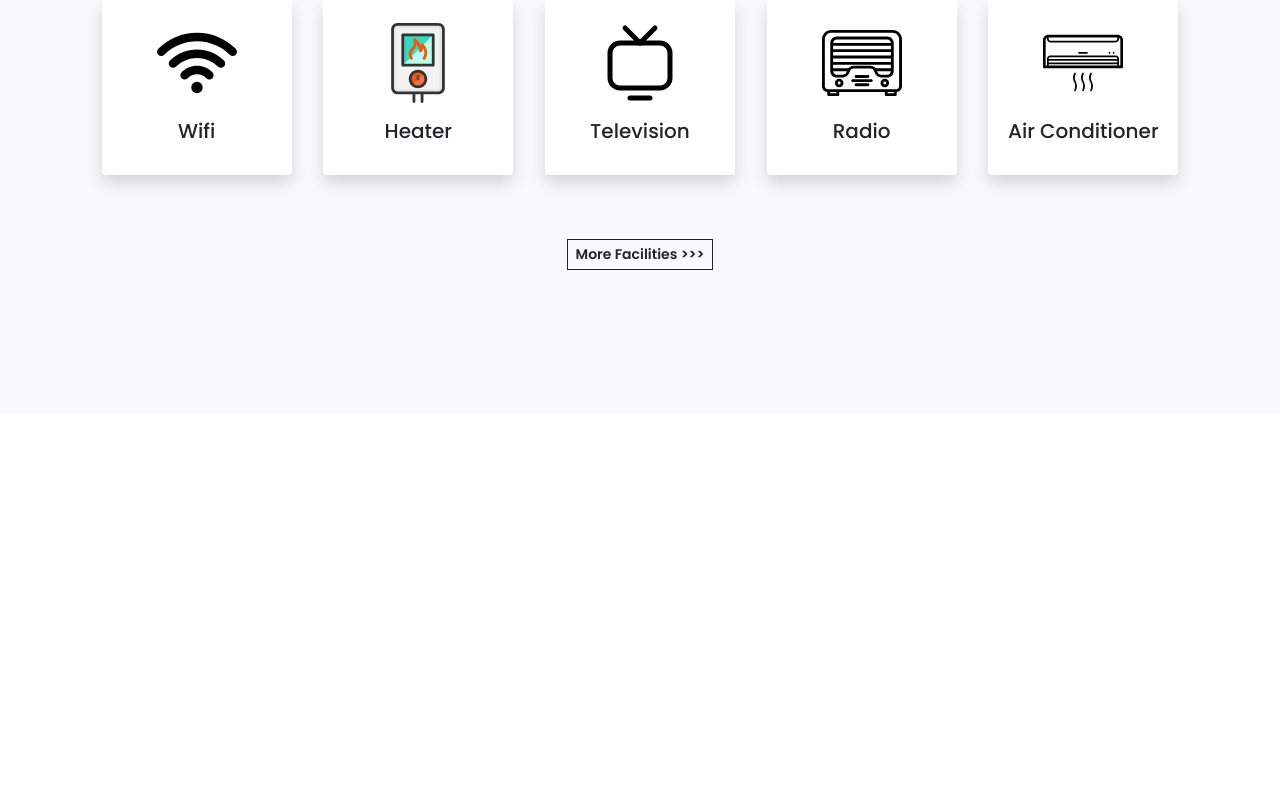
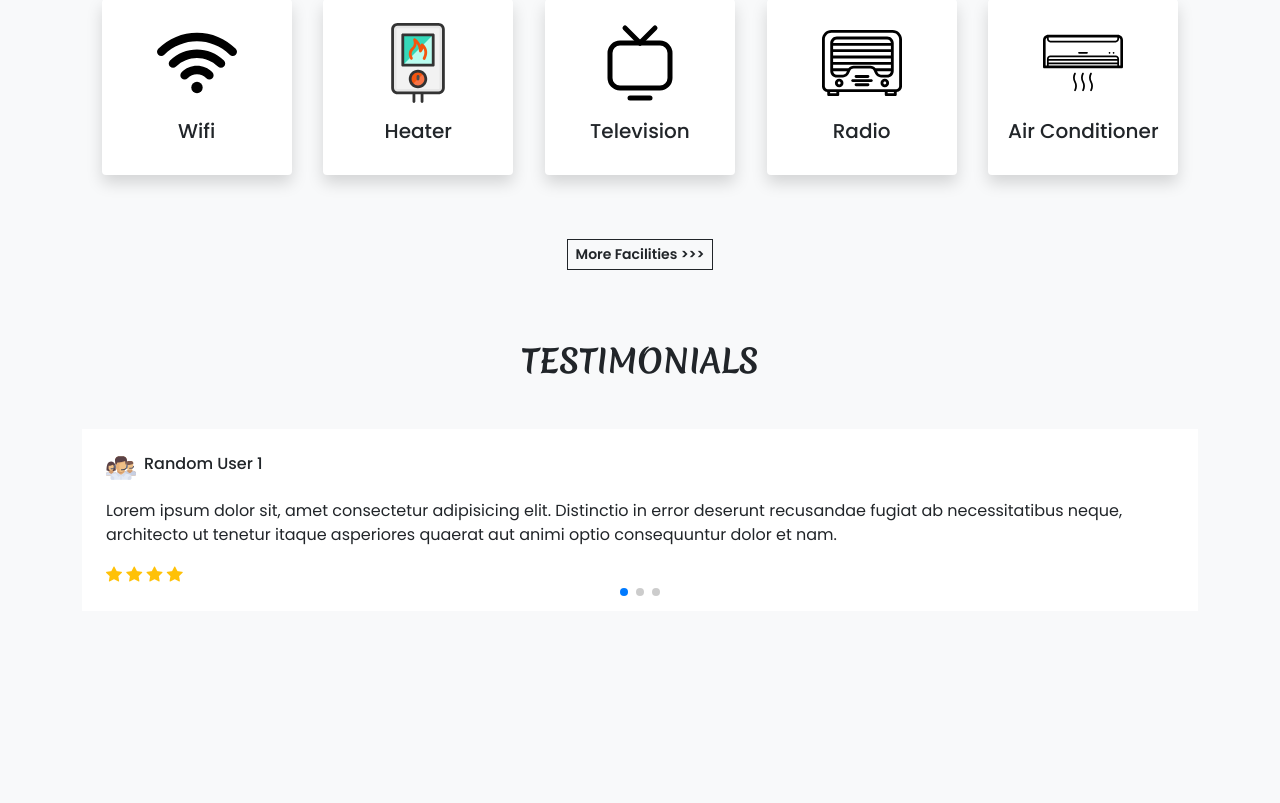
Before and after one commit to HungVu0112/HotelBookingWebsite, a PHP site: page / in a window 1280 px wide. Shown: the part 2101-2904 px from the top of the page. Before the commit the page ends 2371 px from the top, so only its background shows below. Run offline with PHP 8.4, Linux system fonts and the light colour scheme.

Commit message:
[Interface] Testimonials

```diff
--- a/index.php
+++ b/index.php
@@ -404,6 +404,8 @@
         </div>
     </div>
 
+    <!-- Our Facilities -->
+
     <h2 class="mt-5 pt-4 mb-4 text-center fw-bold h_font">OUR FACILITIES</h2>
 
     <div class="container">
@@ -434,6 +436,58 @@
         </div>
     </div>
 
+    <!-- Testimonials -->
+
+    <h2 class="mt-5 pt-4 mb-4 text-center fw-bold h_font">TESTIMONIALS</h2>
+
+    <div class="container mt-5">
+        <div class="swiper swiper-testimonials">
+            <div class="swiper-wrapper mb-5">
+              <div class="swiper-slide bg-white p-4">
+                <div class="profile d-flex align-items-center mb-3">
+                    <img src="images/about/staff.svg" width="30px">
+                    <h6 class="m=0 ms-2">Random User 1</h6>
+                </div>
+                <p>Lorem ipsum dolor sit, amet consectetur adipisicing elit. Distinctio in error deserunt recusandae fugiat ab necessitatibus neque, architecto ut tenetur itaque asperiores quaerat aut animi optio consequuntur dolor et nam.</p>
+                <div class="rating">
+                    <i class="bi bi-star-fill text-warning"></i>
+                    <i class="bi bi-star-fill text-warning"></i>
+                    <i class="bi bi-star-fill text-warning"></i>
+                    <i class="bi bi-star-fill text-warning"></i>
+                </div>
+              </div>
+              <div class="swiper-slide bg-white p-4">
+                <div class="profile d-flex align-items-center mb-3">
+                    <img src="images/about/staff.svg" width="30px">
+                    <h6 class="m=0 ms-2">Random User 2</h6>
+                </div>
+                <p>Lorem ipsum dolor sit, amet consectetur adipisicing elit. Distinctio in error deserunt recusandae fugiat ab necessitatibus neque, architecto ut tenetur itaque asperiores quaerat aut animi optio consequuntur dolor et nam.</p>
+                <div class="rating">
+                    <i class="bi bi-star-fill text-warning"></i>
+                    <i class="bi bi-star-fill text-warning"></i>
+                    <i class="bi bi-star-fill text-warning"></i>
+                    <i class="bi bi-star-fill text-warning"></i>
+                </div>
+              </div>
+              <div class="swiper-slide bg-white p-4">
+                <div class="profile d-flex align-items-center mb-3">
+                    <img src="images/about/staff.svg" width="30px">
+                    <h6 class="m=0 ms-2">Random User 3</h6>
+                </div>
+                <p>Lorem ipsum dolor sit, amet consectetur adipisicing elit. Distinctio in error deserunt recusandae fugiat ab necessitatibus neque, architecto ut tenetur itaque asperiores quaerat aut animi optio consequuntur dolor et nam.</p>
+                <div class="rating">
+                    <i class="bi bi-star-fill text-warning"></i>
+                    <i class="bi bi-star-fill text-warning"></i>
+                    <i class="bi bi-star-fill text-warning"></i>
+                    <i class="bi bi-star-fill text-warning"></i>
+                </div>
+              </div>
+            </div>
+            <div class="swiper-pagination"></div>
+        </div>
+    </div>
+
+
     <br><br><br>
     <br><br><br>
 
@@ -454,6 +508,24 @@
             clickable: true,
         },
         });
+
+        var swiper = new Swiper(".swiper-testimonials", {
+            effect: "coverflow",
+            grabCursor: true,
+            centeredSlides: true,
+            slidesPerView: "auto",
+            loop: true,
+            coverflowEffect: {
+                rotate: 50,
+                stretch: 0,
+                depth: 100,
+                modifier: 1,
+                slideShadows: false,
+            },
+            pagination: {
+                el: ".swiper-pagination",
+            },
+        });
   </script>
 </body>
 </html>
```
Lines whose indentation alone changed are shown as unchanged.
